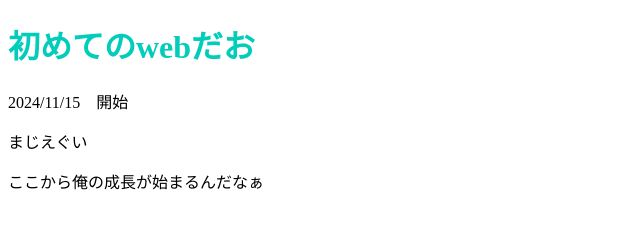
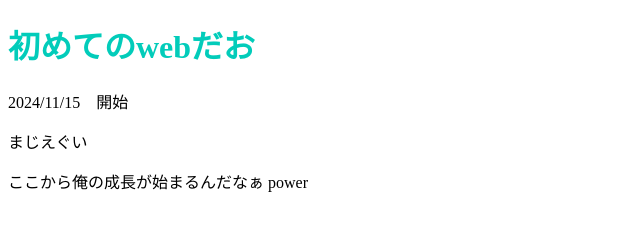
Before and after one commit to warabimotigekiroo/tumayouji, a plain HTML site: page index.html in a window 1280 px wide. Shown: the full height of the page, 0-640 px from the left. Drawn offline with Linux system fonts and the light colour scheme.

Commit message:
Add files via upload

```diff
--- a/index.html
+++ b/index.html
@@ -9,6 +9,6 @@
     <h1 class="title">初めてのwebだお</h1>
     <p>2024/11/15　開始</p>
     <p>まじえぐい</p>
-    <p>ここから俺の成長が始まるんだなぁ</p>
+    <p>ここから俺の成長が始まるんだなぁ  power</p>
   </body>
 </html>
```
